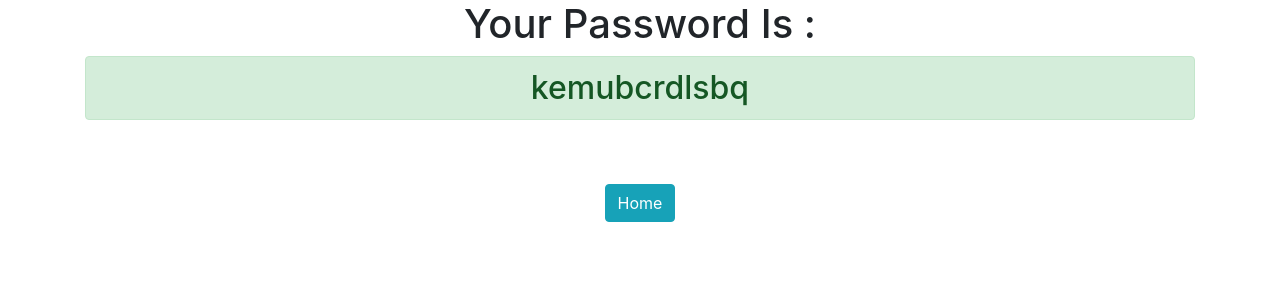
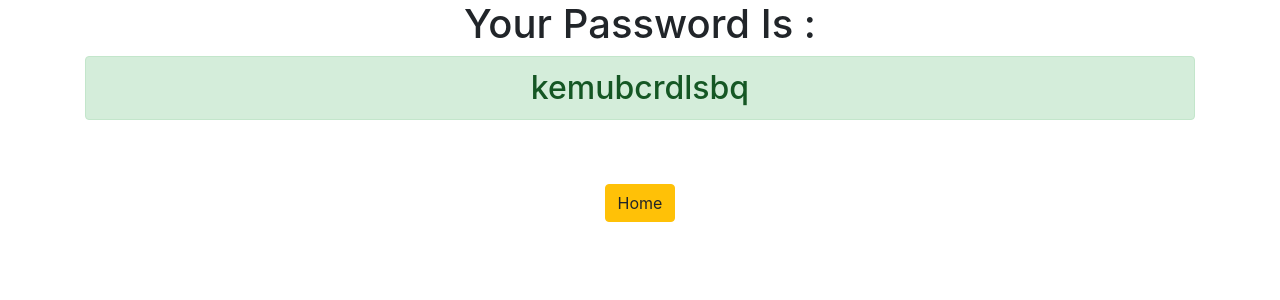
Before and after one commit to dumasi1960/django3-password-generator, a Django app: page /generatedpassword/ in a window 1280 px wide. Shown: the top 300 px of the page. Run offline with Django 4.2, Linux system fonts and the light colour scheme.

Commit message:
I made some tweaks

```diff
--- a/generator/templates/generator/password.html
+++ b/generator/templates/generator/password.html
@@ -3,5 +3,5 @@
 <h1>Your Password Is :</h1>
 <h2 class="alert alert-success"> {{ password }}</h2>
 <br/><br/>
-<a href="{% url 'home' %}" class="btn btn-info">Home</a>
+<a href="{% url 'home' %}" class="btn btn-warning">Home</a>
 </div>
--- a/password_generator/settings.py
+++ b/password_generator/settings.py
@@ -20,7 +20,7 @@ BASE_DIR = Path(__file__).resolve().parent.parent
 # See https://docs.djangoproject.com/en/4.2/howto/deployment/checklist/
 
 # SECURITY WARNING: keep the secret key used in production secret!
-SECRET_KEY = 'django-insecure-v&1e#e5_y!a$^k!x-)o0)1-3#t8yt+4qvcabuxr+ii=y(f9*#f'
+SECRET_KEY = 'peter d django-insecure-v&1e#e5_y!a$^k!x-)o0)1-3#t8yt+4qvcabuxr+ii=y(f9*#f'
 
 # SECURITY WARNING: don't run with debug turned on in production!
 DEBUG = True
```
